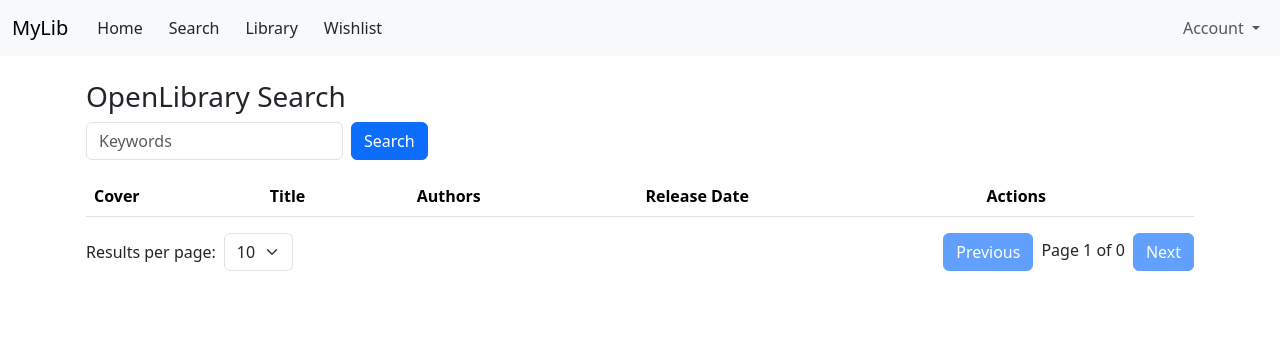
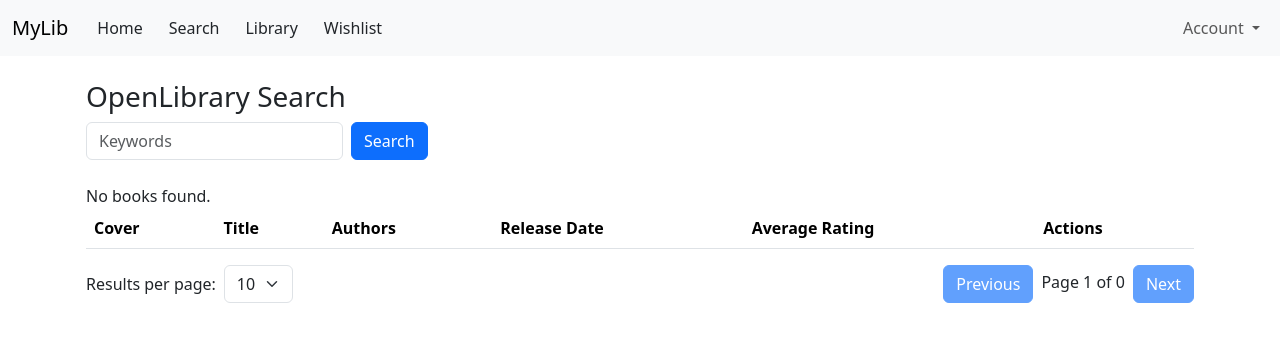
Before and after one commit to CP-THRO/THRO-SQS-MyLib, a Vue app in the folder Frontend/mylibfrontend/: page /search in a window 1280 px wide. Shown: the top 342 px of the page. Built offline with nearby package versions, Linux system fonts and the light colour scheme.

Commit message:
Deduplication complete

```diff
--- a/Frontend/mylibfrontend/src/components/AllBooks.vue
+++ b/Frontend/mylibfrontend/src/components/AllBooks.vue
@@ -1,181 +1,55 @@
 <template>
-  <div>
-    <!-- Heading for the book list section -->
-    <h3>Books in libraries and wishlists</h3>
-
-    <!-- Display loading state -->
-    <div v-if="loading">Loading...</div>
-
-    <!-- Display error message if any -->
-    <div v-if="error" class="text-danger">{{ error }}</div>
-
-    <!-- Show if no books were returned -->
-    <div v-if="books?.numResults === 0">No books found.</div>
-
-    <!-- Render dynamic book table if data is available -->
-    <BookTable
-        v-if="books"
-        :books="books.books"
+  <BaseBookList
+      title="Books in libraries and wishlists"
+      :books="bookList.books.value"
+      :loading="bookList.loading.value"
+      :error="bookList.error.value as string"
       :columns="columns"
-        :currentPage="currentPage"
-        :totalPages="totalPages"
-        :pageSize="pageSize"
-        :pageSizes="pageSizes"
-        @next-page="nextPage"
-        @prev-page="prevPage"
-        @page-size-change="updatePageSize"
+      :currentPage="bookList.currentPage.value"
+      :totalPages="bookList.totalPages.value"
+      :pageSize="bookList.pageSize.value"
+      :pageSizes="bookList.pageSizes"
+      @next-page="bookList.nextPage"
+      @prev-page="bookList.prevPage"
+      @page-size-change="bookList.updatePageSize"
   >
-      <!-- Slot for rendering the cover image -->
-      <template #cover="{ book }">
-        <img :src="book.coverURLSmall" alt="Cover" style="width: 50px;" />
-      </template>
-
-      <!-- Slot for rendering title and subtitle -->
-      <template #title="{ book }">
-        {{ book.subtitle ? `${book.title} - ${book.subtitle}` : book.title }}
-      </template>
-
-      <!-- Slot for rendering authors list -->
-      <template #authors="{ book }">
-        {{ book.authors.join(", ") }}
-      </template>
-
-      <!-- Slot for rendering average rating -->
     <template #averageRating="{ book }">
       {{ book.averageRating ? `${book.averageRating} / 5` : 'Not rated yet' }}
     </template>
 
-      <!-- Slot for action buttons like 'Details' -->
     <template #actions="{ book }">
       <router-link class="btn btn-primary" :to="`/book/${book.bookID}`">Details</router-link>
     </template>
-    </BookTable>
-  </div>
+  </BaseBookList>
 </template>
 
 <script lang="ts">
-/**
- * BookListComponent
- * -----------------
- * A Vue component responsible for:
- * - Fetching paginated book data from the API
- * - Managing pagination and page size selection
- * - Displaying the BookTable component with dynamic slot-based columns
- */
+import {defineComponent, onMounted} from 'vue';
+import { useBookList } from '../composables/useBookList';
+import { apiService } from '../api/ApiService';
+import BaseBookList from './BaseBookList.vue';
 
-import { defineComponent, ref, computed, onMounted, onActivated, watch } from 'vue';
-import { apiService } from '../api/ApiService';
-import type { BookListDTO } from '../dto/BookListDTO';
-import BookTable from './BookTable.vue';
 
 export default defineComponent({
-  name: 'BookListComponent',
-  components: { BookTable },
-
+  name: 'AllBooks',
+  components: { BaseBookList },
   setup() {
-    // State variables for fetched data and UI status
-    const books = ref<BookListDTO | null>(null);
-    const loading = ref(false);
-    const error = ref<string | null>(null);
-
-    // Pagination state
-    const pageSizes = [5, 10, 25, 50];
-    const pageSize = ref(10);
-    const currentPage = ref(1);
-
-    // Calculate total pages based on total results and page size
-    const totalPages = computed(() => {
-      if (!books.value) return 1;
-      return Math.ceil(books.value.numResults / pageSize.value);
-    });
-
-    /**
-     * Fetch books from the API using the current page and size.
-     */
-    const loadBooks = async () => {
-      loading.value = true;
-      error.value = null;
-      const startIndex = (currentPage.value - 1) * pageSize.value;
-      try {
-        books.value = await apiService.getAllBooks(startIndex, pageSize.value);
-      } catch (e: any) {
-        error.value = e.message || 'An error occurred';
-      } finally {
-        loading.value = false;
-      }
-    };
-
-    /**
-     * Go to the next page and reload data.
-     */
-    const nextPage = () => {
-      if (currentPage.value < totalPages.value) {
-        currentPage.value++;
-        loadBooks();
-      }
-    };
-
-    /**
-     * Go to the previous page and reload data.
-     */
-    const prevPage = () => {
-      if (currentPage.value > 1) {
-        currentPage.value--;
-        loadBooks();
-      }
-    };
-
-    /**
-     * Update the number of results per page and reload from page 1.
-     * @param size - New page size selected by user
-     */
-    const updatePageSize = (size: number) => {
-      pageSize.value = size;
-      currentPage.value = 1;
-      loadBooks();
-    };
-
-    /**
-     * Column configuration for the dynamic table.
-     * Each column may specify a named slot for custom rendering.
-     */
+    const bookList = useBookList((start, size) => apiService.getAllBooks(start, size));
     const columns = [
       { label: 'Cover', field: 'coverURLSmall', slot: 'cover' },
       { label: 'Title', field: 'title', slot: 'title' },
       { label: 'Authors', field: 'authors', slot: 'authors' },
       { label: 'Release Date', field: 'publishDate' },
       { label: 'Average Rating', field: 'averageRating', slot: 'averageRating' },
-      { label: 'Actions', field: 'actions', slot: 'actions' }
+      { label: 'Actions', field: 'actions', slot: 'actions' },
     ];
 
-    // Fetch data when component is first mounted or activated via <keep-alive>
-    onMounted(loadBooks);
-    onActivated(loadBooks);
+    onMounted(bookList.loadBooks);
 
-    // Reload data if page size changes
-    watch(pageSize, () => {
-      currentPage.value = 1;
-      loadBooks();
-    });
-
-    // Return state and functions to the template
     return {
-      books,
-      loading,
-      error,
+      bookList,
       columns,
-      currentPage,
-      pageSize,
-      pageSizes,
-      totalPages,
-      nextPage,
-      prevPage,
-      updatePageSize
     };
-  }
+  },
 });
 </script>
-
-<style scoped>
-
-</style>
--- a/Frontend/mylibfrontend/src/components/BaseBookList.vue
+++ b/Frontend/mylibfrontend/src/components/BaseBookList.vue
@@ -28,7 +28,7 @@
       </template>
 
       <template #authors="{ book }">
-        {{ book.authors.join(', ') }}
+        {{ book.authors ? (book.authors.join(', ')) : ("No author found") }}
       </template>
       <!-- Dynamically forward all named slots -->
       <template v-for="(_, name) in $slots" #[name]="slotProps" :key="name">
--- a/Frontend/mylibfrontend/src/components/Search.vue
+++ b/Frontend/mylibfrontend/src/components/Search.vue
@@ -18,50 +18,24 @@
     </div>
 
 
-    <!-- Display loading state -->
-    <div v-if="loading">Loading...</div>
-
-    <!-- Display error message if any -->
-    <div v-if="error" class="text-danger">{{ error }}</div>
-
-    <!-- Show if no books were returned -->
-    <div v-if="!loading && books?.numResults === 0 && searchHappened">No books found.</div>
-
-    <div v-if="books && books?.skippedBooks > 0 && searchHappened">Due to inconsistencies in OpenLibrary, {{books?.skippedBooks}} book {{books?.skippedBooks ===1 ? "has" : "have"}} been omitted</div>
-
-    <!-- Render dynamic book table if data is available -->
-      <BookTable
-          v-if="books"
-          :books="books.books"
-          :columns="columns"
-          :currentPage="currentPage"
-          :totalPages="totalPages"
-          :pageSize="pageSize"
-          :pageSizes="pageSizes"
-          @next-page="nextPage"
-          @prev-page="prevPage"
-          @page-size-change="updatePageSize"
-      >
-        <!-- Slot for rendering the cover image -->
-        <template #cover="{ book }">
-          <img :src="book.coverURLSmall" alt="Cover" style="width: 50px;" />
-        </template>
-
-        <!-- Slot for rendering title and subtitle -->
-        <template #title="{ book }">
-          {{ book.subtitle ? `${book.title} - ${book.subtitle}` : book.title }}
-        </template>
-
-        <!-- Slot for rendering authors list -->
-        <template #authors="{ book }">
-          {{ book.authors ? book.authors.join(", ") : "No Author found" }}
-        </template>
-
-        <!-- Slot for action buttons like 'Details' -->
-        <template #actions="{ book }">
-          <router-link class="btn btn-primary" :to="`/book/${book.bookID}`">Details</router-link>
-        </template>
-      </BookTable>
+    <BaseBookList
+        title=""
+        :books="bookList.books.value"
+        :loading="bookList.loading.value"
+        :error="bookList.error.value as string"
+        :columns="columns"
+        :currentPage="bookList.currentPage.value"
+        :totalPages="bookList.totalPages.value"
+        :pageSize="bookList.pageSize.value"
+        :pageSizes="bookList.pageSizes"
+        @next-page="bookList.nextPage"
+        @prev-page="bookList.prevPage"
+        @page-size-change="bookList.updatePageSize"
+    >
+      <template #actions="{ book }">
+        <router-link class="btn btn-primary" :to="`/book/${book.bookID}`">Details</router-link>
+      </template>
+    </BaseBookList>
   </div>
 </template>
 
@@ -75,133 +49,52 @@
  * - Displaying the BookTable component with dynamic slot-based columns
  */
 
-import { defineComponent, ref, computed, watch } from 'vue';
+import BaseBookList from "./BaseBookList.vue";
+import {defineComponent, onMounted, ref} from 'vue';
 import { apiService } from '../api/ApiService';
-import type { BookListDTO } from '../dto/BookListDTO';
-import BookTable from './BookTable.vue';
+import {useBookList} from "../composables/useBookList.ts";
 
 export default defineComponent({
   name: 'BookListComponent',
-  components: { BookTable },
+  components: {BaseBookList },
 
   setup() {
-    // State variables for fetched data and UI status
-    const books = ref<BookListDTO>({numResults: 0, startIndex: 0, books: [], skippedBooks: 0,});
-    const loading = ref(false);
-    const error = ref<string | null>(null);
-    const searchHappened = ref(false); //Flag to tell if there was already a search, to control the "No books found" message.
-
-    // Pagination state
-    const pageSizes = [5, 10, 25, 50];
-    const pageSize = ref(10);
-    const currentPage = ref(1);
-
 
     // keywords from the last click on the search button
     let keywords : string = "";
 
     const keywordsFieldValue = ref("")
 
-    // Calculate total pages based on total results and page size
-    const totalPages = computed(() => {
-      if (!books.value) return 1;
-      return Math.ceil(books.value.numResults / pageSize.value);
-    });
-
-    /**
-     * Fetch books from the API using the current page and size.
-     */
-    const loadBooks = async () => {
-      loading.value = true;
-      error.value = null;
-      const startIndex = (currentPage.value - 1) * pageSize.value;
-      try {
-        books.value = {numResults: 0, startIndex: 0, books: [], skippedBooks: 0,}; // reset before loading
-        books.value = await apiService.getKeywordSearch(keywords, startIndex, pageSize.value);
-      } catch (e: any) {
-        error.value = e.message || 'An error occurred';
-      } finally {
-        loading.value = false;
-        searchHappened.value = true;
-      }
-    };
-
-    /**
-     * Go to the next page and reload data.
-     */
-    const nextPage = () => {
-      if (currentPage.value < totalPages.value) {
-        currentPage.value++;
-        loadBooks();
-      }
-    };
-
-    /**
-     * Go to the previous page and reload data.
-     */
-    const prevPage = () => {
-      if (currentPage.value > 1) {
-        currentPage.value--;
-        loadBooks();
-      }
-    };
-
-    /**
-     * Update the number of results per page and reload from page 1.
-     * @param size - New page size selected by user
-     */
-    const updatePageSize = (size: number) => {
-      pageSize.value = size;
-      currentPage.value = 1;
-      loadBooks();
-    };
-
     /**
      * Perform the search when the user clicks on the search button
      */
     const onSearchClick = () =>{
       keywords = keywordsFieldValue.value;
-      loadBooks();
+      bookList.loadBooks(keywords);
     };
 
-    /**
-     * Column configuration for the dynamic table.
-     * Each column may specify a named slot for custom rendering.
-     */
+    const bookList = useBookList((start, size, keywords) => apiService.getKeywordSearch(keywords,start, size));
     const columns = [
       { label: 'Cover', field: 'coverURLSmall', slot: 'cover' },
       { label: 'Title', field: 'title', slot: 'title' },
       { label: 'Authors', field: 'authors', slot: 'authors' },
       { label: 'Release Date', field: 'publishDate' },
-      { label: 'Actions', field: 'actions', slot: 'actions' }
+      { label: 'Average Rating', field: 'averageRating', slot: 'averageRating' },
+      { label: 'Actions', field: 'actions', slot: 'actions' },
     ];
 
-    // Reload data if page size changes
-    watch(pageSize, () => {
-      currentPage.value = 1;
-      loadBooks();
-    });
+    onMounted(bookList.emptyInitBooks)
 
-    // Return state and functions to the template
     return {
-      books,
-      loading,
-      error,
-      searchHappened,
+      bookList,
       columns,
-      currentPage,
-      pageSize,
-      pageSizes,
-      totalPages,
       keywordsFieldValue,
-      nextPage,
-      prevPage,
-      updatePageSize,
       onSearchClick,
     };
+  },
+});
 
-  }
-});
+
 </script>
 
 <style scoped>
--- a/Frontend/mylibfrontend/src/composables/useBookList.ts
+++ b/Frontend/mylibfrontend/src/composables/useBookList.ts
@@ -1,7 +1,7 @@
 import { ref, computed, watch } from 'vue';
 import type {BookListDTO} from "../dto/BookListDTO.ts";
 
-export function useBookList(fetchFn: (startIndex: number, pageSize: number) => Promise<any>) {
+export function useBookList(fetchFn: (startIndex: number, pageSize: number, ...args: any[]) => Promise<any>) {
     const books = ref<BookListDTO | null>( null);
     const loading = ref(false);
     const error = ref<string | null>(null);
@@ -9,22 +9,30 @@
     const pageSizes = [5, 10, 25, 50];
     const pageSize = ref(10);
     const currentPage = ref(1);
+    const extraArgs = ref<any[]>([]);
 
     const totalPages = computed(() => {
         return books.value ? Math.ceil(books.value.numResults / pageSize.value) : 1;
     });
 
-    const loadBooks = async () => {
+    const loadBooks = async (...args: any[]) => {
         loading.value = true;
         error.value = null;
+
+        if (args.length > 0) extraArgs.value = args;
+
         const startIndex = (currentPage.value - 1) * pageSize.value;
         try {
-            books.value = await fetchFn(startIndex, pageSize.value);
+            books.value = await fetchFn(startIndex, pageSize.value, ...extraArgs.value);
         } catch (e: any) {
             error.value = e.message || 'An error occurred';
         } finally {
             loading.value = false;
         }
+    };
+
+    const emptyInitBooks = () =>{
+        books.value = {numResults: 0, skippedBooks: 0, books: [], startIndex: 0}
     };
 
     const nextPage = () => {
@@ -64,5 +72,6 @@
         prevPage,
         updatePageSize,
         loadBooks,
+        emptyInitBooks,
     };
 }
```
Lines whose indentation alone changed are shown as unchanged.
